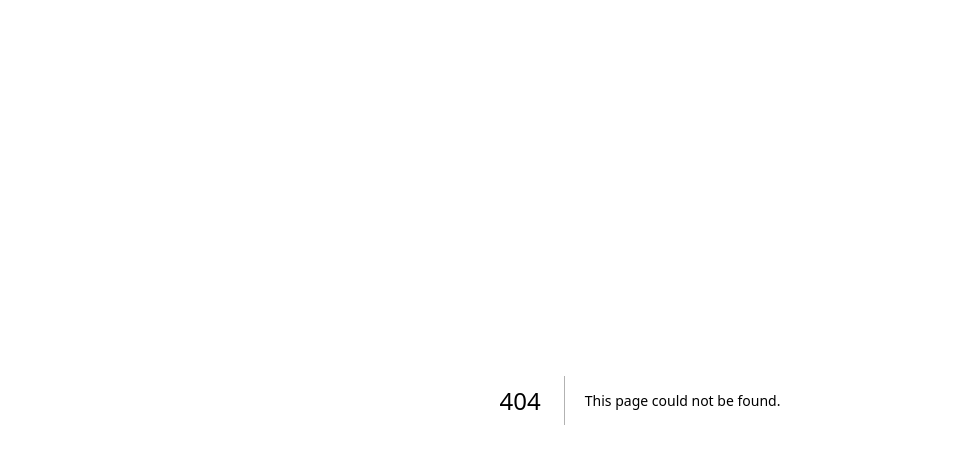
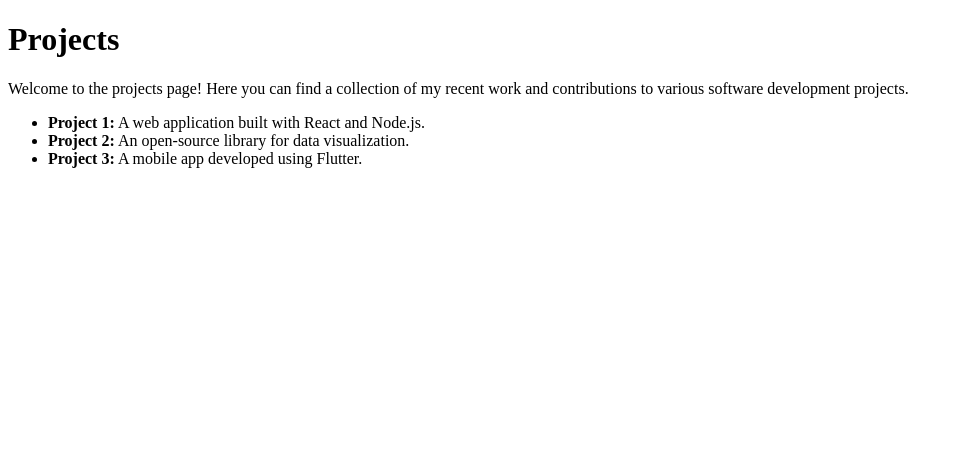
Before and after one commit to finleyc24/portfolio_project, a Next.js app: page /projectsPage in a window 1280 px wide. Before the commit this address had no page. Shown: the top 464 px of the page, without its empty margins (0-963 px from the left). Built offline with nearby package versions, Linux system fonts and the light colour scheme.

Commit message:
Added temp html for the page

```diff
--- /dev/null
+++ b/app/projectsPage/page.jsx
@@ -0,0 +1,27 @@
+import React from "react";
+
+const ProjectsPage = () => {
+  return (
+    <div>
+      <h1>Projects</h1>
+      <p>
+        Welcome to the projects page! Here you can find a collection of my
+        recent work and contributions to various software development projects.
+      </p>
+      <ul>
+        <li>
+          <strong>Project 1:</strong> A web application built with React and
+          Node.js.
+        </li>
+        <li>
+          <strong>Project 2:</strong> An open-source library for data
+          visualization.
+        </li>
+        <li>
+          <strong>Project 3:</strong> A mobile app developed using Flutter.
+        </li>
+      </ul>
+    </div>
+  );
+};
+export default ProjectsPage;
```
Also changed, not shown: app/aboutPage/page.jsx (+21 -0 lines), app/contactPage/page.jsx (+26 -0 lines).
